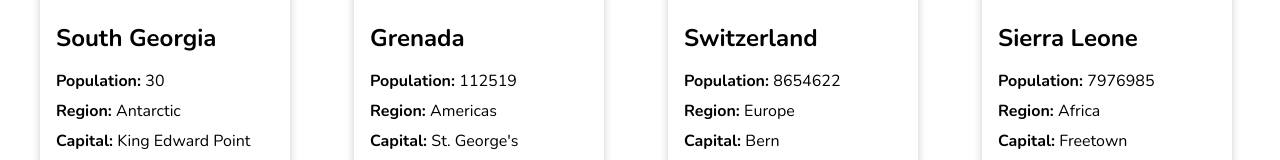
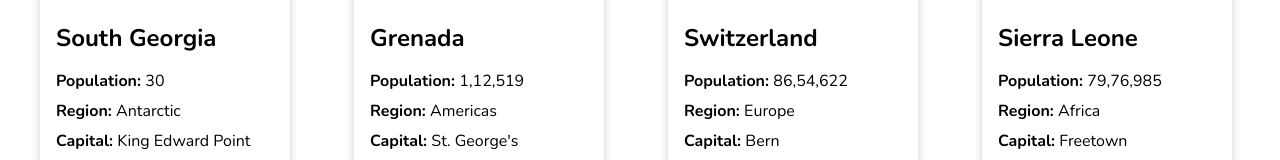
Before and after one commit to chinturishi/countries-details, a React (Vite) app: page / in a window 1280 px wide. Shown: the part 372-532 px from the top of the page. Built offline with nearby package versions, Linux system fonts and the light colour scheme.

Commit message:
bug fix https://github.com/chinturishi/countries-details/issues/1

```diff
--- a/components/CountyCard.jsx
+++ b/components/CountyCard.jsx
@@ -6,7 +6,9 @@ const CountyCard = ({name,population,region,capital,flag}) => {
         <div className="card-text">
           <h3 className="card-title">{name}</h3>
           <p>
-            <b>Population: </b>{population}
+            <b>Population: </b>{population.toLocaleString(
+                'en-IN'
+              )}
           </p>
           <p>
             <b>Region: </b>{region}
```
